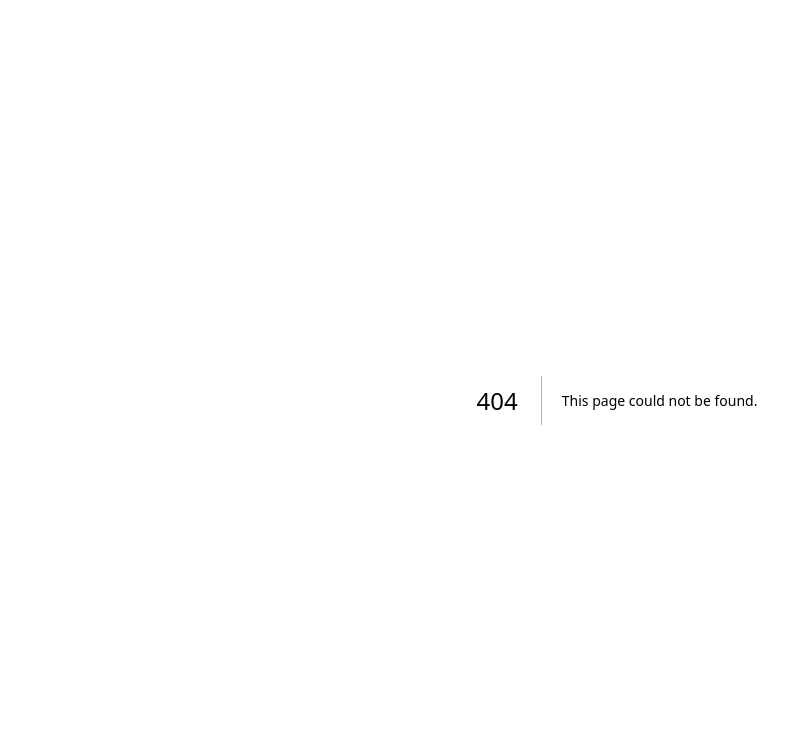
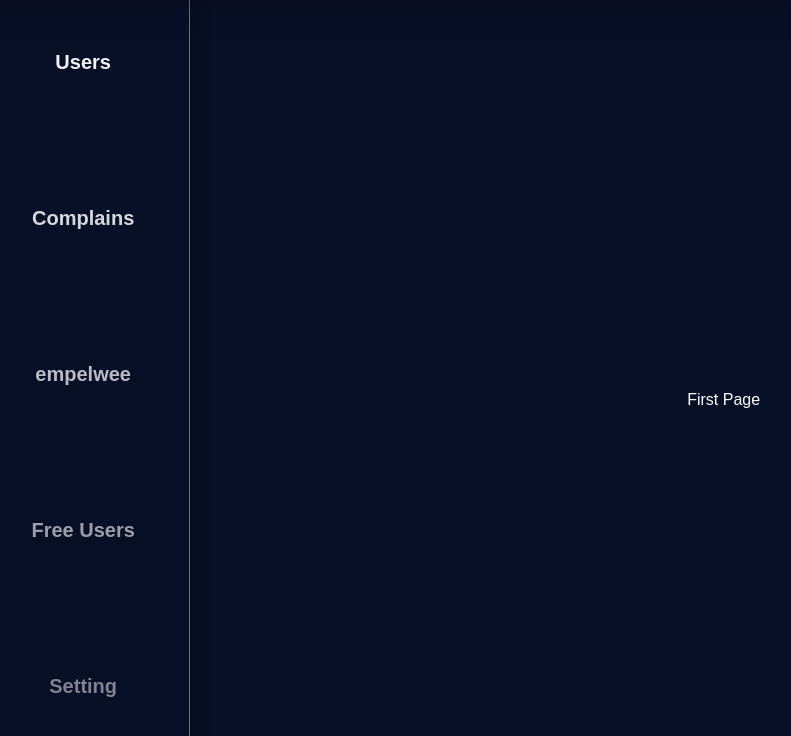
Before and after one commit to Omar-Ahmed-OHM/Oi-Founder, a Next.js app: page /admin/dashboard/first in a window 1280 px wide. Before the commit this address had no page. Shown: the top 736 px of the page, without its empty margins (23-814 px from the left). Built offline with nearby package versions, Linux system fonts and the light colour scheme.

Commit message:
update version in dashboard

```diff
--- /dev/null
+++ b/src/app/(app)/admin/dashboard/first/page.tsx
@@ -0,0 +1,7 @@
+export default function FirstPage() {
+  return (
+    <div className="flex justify-center items-center h-screen text-white" >
+      <h1>First Page</h1>
+    </div>
+  );
+}
--- /dev/null
+++ b/src/app/shared/components/container.tsx
@@ -0,0 +1,9 @@
+"use client"
+import type { ReactNode } from "react";
+
+const Container = ({ children }: { children: ReactNode }) => {
+  return <div
+  className={`ml-3 mr-3 mt-5   'lg:ml-[95px]' : 'lg:ml-[270px]'} text-white`}>{children}</div>;
+};
+
+export default Container;
```
